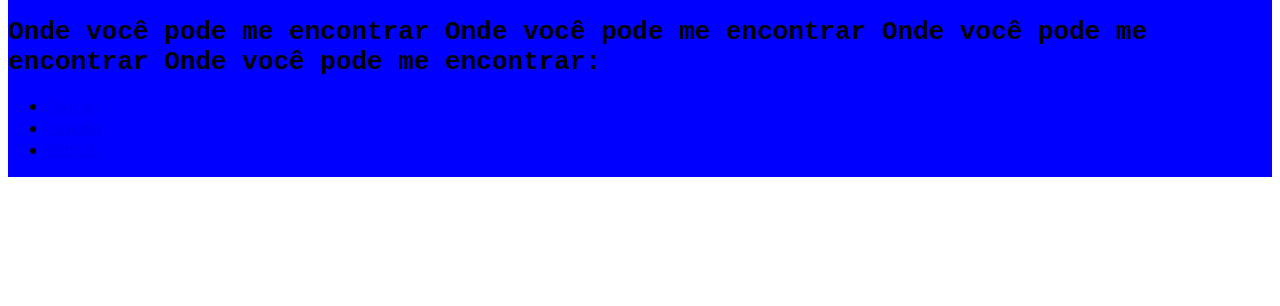
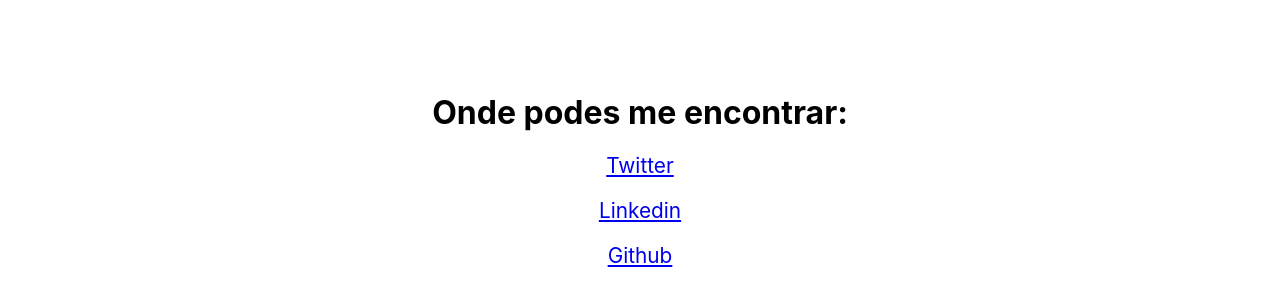
Before and after one commit to danielmelar/links-page-md, a website: page index.html in a window 1280 px wide. Drawn offline with nearby package versions, Linux system fonts and the light colour scheme.

Commit message:
pronto pra prod

```diff
--- a/index.html
+++ b/index.html
@@ -2,32 +2,40 @@
 <html lang="pt-br">
 <head>
     <meta charset="UTF-8">
-    <meta name="viewport" content="width=device-width, initial-scale=1.0">
-    <title>all my links</title>
+    <title>Links</title>
     <script src="https://cdn.jsdelivr.net/npm/marked@2.0.0/marked.min.js"></script>
     <style>
+
         body {
-            font-family:'Segoe UI', Tahoma, Geneva, Verdana, sans-serif;
-            margin-top: auto;
+            font-family: Inter;
+            display: flex;
             align-items: center;
+            justify-content: center;
+        }
+
+        #content {
+            display: table;
+            align-items: center;
+            justify-content: center;
+            text-align: center;
+            margin: 5% auto;
+        }
+
+        a {
+            font-size: 1.3rem;
             display: flex;
             justify-content: center;
-
+            margin-bottom: 20px;
         }
 
-        h1, h2, h3, h4, h5, h6 {
-            font-family: monospace;
-        }
-
-        div {
-            background-color: blue;
+        img {
+            width: 300px;
         }
     </style>
 </head>
 <body>
     <div id="content"></div>
     <script>
-        <!-- fetch é respondido por response, que é modificado por data | then <- then <- fetch -->
         fetch('README.md')
                 .then(response => response.text())
                 .then(data => {
```
Also changed, not shown: package.json (added, +10 -0 lines), todo.md (deleted, +0 -1 lines), README.md, assets/gengar.gif (added), assets/gengar.jpg (added), 1 other file.
